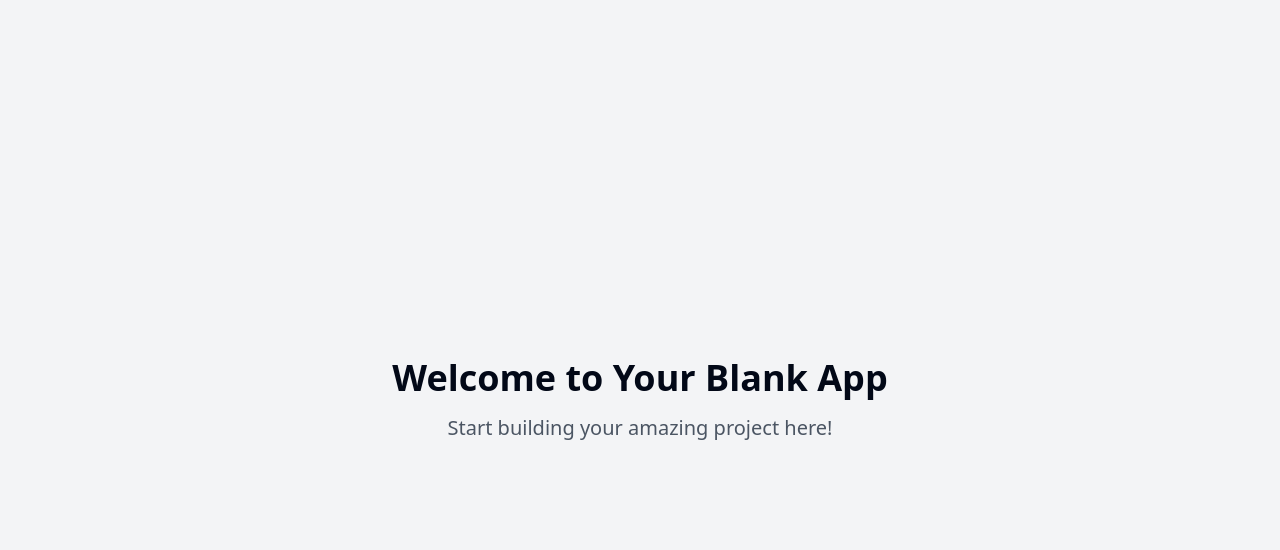
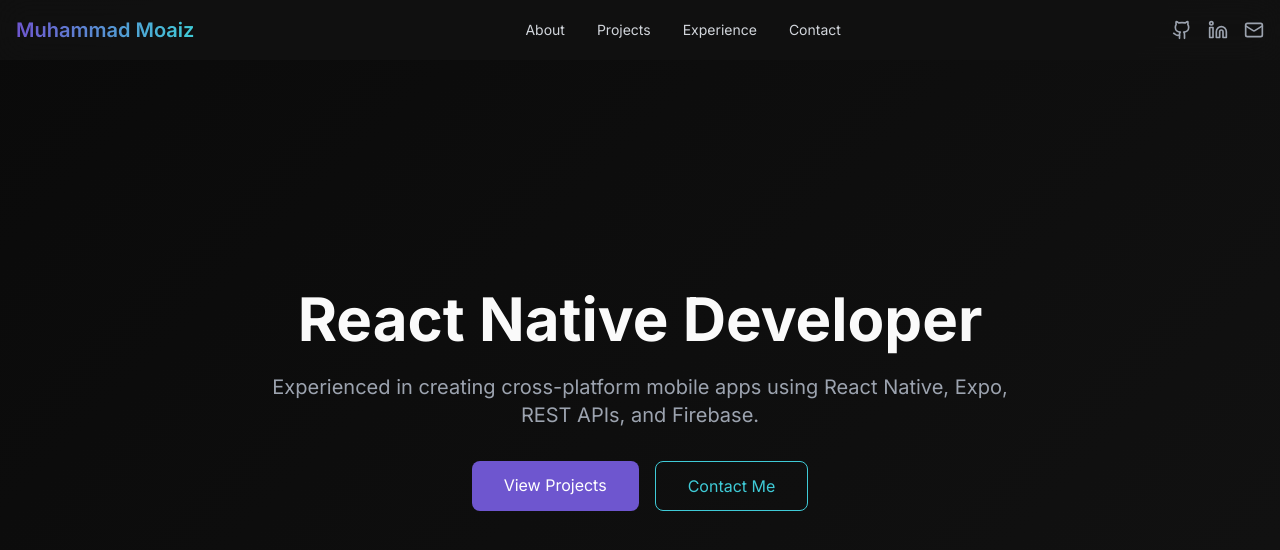
Before and after one commit to codewithmoju/modern-vista-profile, a React (Vite) app: page / in a window 1280 px wide. Shown: the top 550 px of the page. Built offline with nearby package versions, Linux system fonts and the light colour scheme.

Commit message:
Implement portfolio website
This commit implements a personal portfolio website with a dark theme, animations, and sections for projects and experience.  The website includes links to LinkedIn and GitHub profiles.

```diff
--- a/package.json
+++ b/package.json
@@ -45,6 +45,7 @@
     "cmdk": "^1.0.0",
     "date-fns": "^3.6.0",
     "embla-carousel-react": "^8.3.0",
+    "framer-motion": "^12.4.2",
     "input-otp": "^1.2.4",
     "lucide-react": "^0.462.0",
     "next-themes": "^0.3.0",
--- /dev/null
+++ b/src/components/Header.tsx
@@ -0,0 +1,64 @@
+
+import { motion } from "framer-motion";
+import { Github, Linkedin, Mail } from "lucide-react";
+
+const Header = () => {
+  return (
+    <motion.header
+      initial={{ opacity: 0, y: -20 }}
+      animate={{ opacity: 1, y: 0 }}
+      className="fixed top-0 left-0 right-0 z-50 bg-theme-dark-surface/80 backdrop-blur-lg"
+    >
+      <div className="container mx-auto px-4 py-4 flex justify-between items-center">
+        <motion.div
+          initial={{ opacity: 0 }}
+          animate={{ opacity: 1 }}
+          transition={{ delay: 0.2 }}
+          className="text-xl font-semibold gradient-text"
+        >
+          Muhammad Moaiz
+        </motion.div>
+        <nav className="hidden md:flex space-x-8">
+          {["About", "Projects", "Experience", "Contact"].map((item, i) => (
+            <motion.a
+              key={item}
+              href={`#${item.toLowerCase()}`}
+              initial={{ opacity: 0, y: -20 }}
+              animate={{ opacity: 1, y: 0 }}
+              transition={{ delay: 0.1 * i }}
+              className="text-sm text-gray-300 hover:text-white transition-colors"
+            >
+              {item}
+            </motion.a>
+          ))}
+        </nav>
+        <div className="flex space-x-4">
+          <a
+            href="https://github.com/MuhammadMoaiz001"
+            target="_blank"
+            rel="noopener noreferrer"
+            className="text-gray-400 hover:text-white transition-colors"
+          >
+            <Github size={20} />
+          </a>
+          <a
+            href="https://www.linkedin.com/in/muhammadmoaiz"
+            target="_blank"
+            rel="noopener noreferrer"
+            className="text-gray-400 hover:text-white transition-colors"
+          >
+            <Linkedin size={20} />
+          </a>
+          <a
+            href="mailto:muhammadmoaimrmr786@gmail.com"
+            className="text-gray-400 hover:text-white transition-colors"
+          >
+            <Mail size={20} />
+          </a>
+        </div>
+      </div>
+    </motion.header>
+  );
+};
+
+export default Header;
--- /dev/null
+++ b/src/components/Hero.tsx
@@ -0,0 +1,56 @@
+
+import { motion } from "framer-motion";
+
+const Hero = () => {
+  return (
+    <section className="min-h-screen flex items-center justify-center gradient-bg">
+      <div className="container mx-auto px-4 py-20">
+        <motion.div
+          initial={{ opacity: 0, y: 20 }}
+          animate={{ opacity: 1, y: 0 }}
+          transition={{ duration: 0.5 }}
+          className="max-w-3xl mx-auto text-center"
+        >
+          <motion.h1
+            initial={{ opacity: 0 }}
+            animate={{ opacity: 1 }}
+            transition={{ delay: 0.2 }}
+            className="text-4xl md:text-6xl font-bold mb-6"
+          >
+            React Native Developer
+          </motion.h1>
+          <motion.p
+            initial={{ opacity: 0 }}
+            animate={{ opacity: 1 }}
+            transition={{ delay: 0.4 }}
+            className="text-xl text-gray-400 mb-8"
+          >
+            Experienced in creating cross-platform mobile apps using React Native,
+            Expo, REST APIs, and Firebase.
+          </motion.p>
+          <motion.div
+            initial={{ opacity: 0 }}
+            animate={{ opacity: 1 }}
+            transition={{ delay: 0.6 }}
+            className="flex justify-center space-x-4"
+          >
+            <a
+              href="#projects"
+              className="bg-theme-accent1 hover:bg-opacity-90 text-white px-8 py-3 rounded-lg transition-all"
+            >
+              View Projects
+            </a>
+            <a
+              href="#contact"
+              className="border border-theme-accent2 text-theme-accent2 hover:bg-theme-accent2 hover:text-black px-8 py-3 rounded-lg transition-all"
+            >
+              Contact Me
+            </a>
+          </motion.div>
+        </motion.div>
+      </div>
+    </section>
+  );
+};
+
+export default Hero;
--- a/src/index.css
+++ b/src/index.css
@@ -1,92 +1,41 @@
+
+@import url('https://fonts.googleapis.com/css2?family=Inter:wght@300;400;500;600;700&display=swap');
+
 @tailwind base;
 @tailwind components;
 @tailwind utilities;
 
 @layer base {
   :root {
-    --background: 0 0% 100%;
-    --foreground: 222.2 84% 4.9%;
+    --background: 0 0% 3.9%;
+    --foreground: 0 0% 98%;
 
-    --card: 0 0% 100%;
-    --card-foreground: 222.2 84% 4.9%;
+    --card: 0 0% 3.9%;
+    --card-foreground: 0 0% 98%;
 
-    --popover: 0 0% 100%;
-    --popover-foreground: 222.2 84% 4.9%;
+    --popover: 0 0% 3.9%;
+    --popover-foreground: 0 0% 98%;
 
-    --primary: 222.2 47.4% 11.2%;
-    --primary-foreground: 210 40% 98%;
+    --primary: 0 0% 98%;
+    --primary-foreground: 0 0% 9%;
 
-    --secondary: 210 40% 96.1%;
-    --secondary-foreground: 222.2 47.4% 11.2%;
+    --secondary: 0 0% 14.9%;
+    --secondary-foreground: 0 0% 98%;
 
-    --muted: 210 40% 96.1%;
-    --muted-foreground: 215.4 16.3% 46.9%;
+    --muted: 0 0% 14.9%;
+    --muted-foreground: 0 0% 63.9%;
 
-    --accent: 210 40% 96.1%;
-    --accent-foreground: 222.2 47.4% 11.2%;
+    --accent: 0 0% 14.9%;
+    --accent-foreground: 0 0% 98%;
 
-    --destructive: 0 84.2% 60.2%;
-    --destructive-foreground: 210 40% 98%;
+    --destructive: 0 62.8% 30.6%;
+    --destructive-foreground: 0 0% 98%;
 
-    --border: 214.3 31.8% 91.4%;
-    --input: 214.3 31.8% 91.4%;
-    --ring: 222.2 84% 4.9%;
+    --border: 0 0% 14.9%;
+    --input: 0 0% 14.9%;
+    --ring: 0 0% 83.9%;
 
     --radius: 0.5rem;
-
-    --sidebar-background: 0 0% 98%;
-
-    --sidebar-foreground: 240 5.3% 26.1%;
-
-    --sidebar-primary: 240 5.9% 10%;
-
-    --sidebar-primary-foreground: 0 0% 98%;
-
-    --sidebar-accent: 240 4.8% 95.9%;
-
-    --sidebar-accent-foreground: 240 5.9% 10%;
-
-    --sidebar-border: 220 13% 91%;
-
-    --sidebar-ring: 217.2 91.2% 59.8%;
-  }
-
-  .dark {
-    --background: 222.2 84% 4.9%;
-    --foreground: 210 40% 98%;
-
-    --card: 222.2 84% 4.9%;
-    --card-foreground: 210 40% 98%;
-
-    --popover: 222.2 84% 4.9%;
-    --popover-foreground: 210 40% 98%;
-
-    --primary: 210 40% 98%;
-    --primary-foreground: 222.2 47.4% 11.2%;
-
-    --secondary: 217.2 32.6% 17.5%;
-    --secondary-foreground: 210 40% 98%;
-
-    --muted: 217.2 32.6% 17.5%;
-    --muted-foreground: 215 20.2% 65.1%;
-
-    --accent: 217.2 32.6% 17.5%;
-    --accent-foreground: 210 40% 98%;
-
-    --destructive: 0 62.8% 30.6%;
-    --destructive-foreground: 210 40% 98%;
-
-    --border: 217.2 32.6% 17.5%;
-    --input: 217.2 32.6% 17.5%;
-    --ring: 212.7 26.8% 83.9%;
-    --sidebar-background: 240 5.9% 10%;
-    --sidebar-foreground: 240 4.8% 95.9%;
-    --sidebar-primary: 224.3 76.3% 48%;
-    --sidebar-primary-foreground: 0 0% 100%;
-    --sidebar-accent: 240 3.7% 15.9%;
-    --sidebar-accent-foreground: 240 4.8% 95.9%;
-    --sidebar-border: 240 3.7% 15.9%;
-    --sidebar-ring: 217.2 91.2% 59.8%;
   }
 }
 
@@ -94,8 +43,27 @@
   * {
     @apply border-border;
   }
-
   body {
-    @apply bg-background text-foreground;
+    @apply bg-theme-dark-bg text-foreground font-['Inter'];
   }
 }
+
+.gradient-bg {
+  background: linear-gradient(135deg, #0A0A0A 0%, #121212 100%);
+}
+
+.gradient-text {
+  background: linear-gradient(90deg, #6E56CF 0%, #3FCBD7 100%);
+  -webkit-background-clip: text;
+  background-clip: text;
+  color: transparent;
+}
+
+.card-hover {
+  transition: all 0.3s ease;
+}
+
+.card-hover:hover {
+  transform: translateY(-5px);
+  box-shadow: 0 10px 20px rgba(0, 0, 0, 0.2);
+}
--- a/src/pages/Index.tsx
+++ b/src/pages/Index.tsx
@@ -1,12 +1,13 @@
-// Update this page (the content is just a fallback if you fail to update the page)
+
+import { motion } from "framer-motion";
+import Header from "@/components/Header";
+import Hero from "@/components/Hero";
 
 const Index = () => {
   return (
-    <div className="min-h-screen flex items-center justify-center bg-gray-100">
-      <div className="text-center">
-        <h1 className="text-4xl font-bold mb-4">Welcome to Your Blank App</h1>
-        <p className="text-xl text-gray-600">Start building your amazing project here!</p>
-      </div>
+    <div className="bg-theme-dark-bg min-h-screen">
+      <Header />
+      <Hero />
     </div>
   );
 };
--- a/tailwind.config.ts
+++ b/tailwind.config.ts
@@ -1,3 +1,4 @@
+
 import type { Config } from "tailwindcss";
 
 export default {
@@ -12,85 +13,73 @@ export default {
   theme: {
     container: {
       center: true,
-			padding: '2rem',
+      padding: "2rem",
       screens: {
-				'2xl': '1400px'
-			}
+        "2xl": "1400px",
+      },
     },
     extend: {
       colors: {
-				border: 'hsl(var(--border))',
-				input: 'hsl(var(--input))',
-				ring: 'hsl(var(--ring))',
-				background: 'hsl(var(--background))',
-				foreground: 'hsl(var(--foreground))',
+        border: "hsl(var(--border))",
+        input: "hsl(var(--input))",
+        ring: "hsl(var(--ring))",
+        background: "hsl(var(--background))",
+        foreground: "hsl(var(--foreground))",
         primary: {
-					DEFAULT: 'hsl(var(--primary))',
-					foreground: 'hsl(var(--primary-foreground))'
+          DEFAULT: "hsl(var(--primary))",
+          foreground: "hsl(var(--primary-foreground))",
         },
         secondary: {
-					DEFAULT: 'hsl(var(--secondary))',
-					foreground: 'hsl(var(--secondary-foreground))'
+          DEFAULT: "hsl(var(--secondary))",
+          foreground: "hsl(var(--secondary-foreground))",
         },
         destructive: {
-					DEFAULT: 'hsl(var(--destructive))',
-					foreground: 'hsl(var(--destructive-foreground))'
+          DEFAULT: "hsl(var(--destructive))",
+          foreground: "hsl(var(--destructive-foreground))",
         },
         muted: {
-					DEFAULT: 'hsl(var(--muted))',
-					foreground: 'hsl(var(--muted-foreground))'
+          DEFAULT: "hsl(var(--muted))",
+          foreground: "hsl(var(--muted-foreground))",
         },
         accent: {
-					DEFAULT: 'hsl(var(--accent))',
-					foreground: 'hsl(var(--accent-foreground))'
+          DEFAULT: "hsl(var(--accent))",
+          foreground: "hsl(var(--accent-foreground))",
         },
         popover: {
-					DEFAULT: 'hsl(var(--popover))',
-					foreground: 'hsl(var(--popover-foreground))'
+          DEFAULT: "hsl(var(--popover))",
+          foreground: "hsl(var(--popover-foreground))",
         },
         card: {
-					DEFAULT: 'hsl(var(--card))',
-					foreground: 'hsl(var(--card-foreground))'
+          DEFAULT: "hsl(var(--card))",
+          foreground: "hsl(var(--card-foreground))",
         },
-				sidebar: {
-					DEFAULT: 'hsl(var(--sidebar-background))',
-					foreground: 'hsl(var(--sidebar-foreground))',
-					primary: 'hsl(var(--sidebar-primary))',
-					'primary-foreground': 'hsl(var(--sidebar-primary-foreground))',
-					accent: 'hsl(var(--sidebar-accent))',
-					'accent-foreground': 'hsl(var(--sidebar-accent-foreground))',
-					border: 'hsl(var(--sidebar-border))',
-					ring: 'hsl(var(--sidebar-ring))'
-				}
+        theme: {
+          "dark-bg": "#0A0A0A",
+          "dark-surface": "#121212",
+          accent1: "#6E56CF",
+          accent2: "#3FCBD7",
         },
-			borderRadius: {
-				lg: 'var(--radius)',
-				md: 'calc(var(--radius) - 2px)',
-				sm: 'calc(var(--radius) - 4px)'
       },
       keyframes: {
-				'accordion-down': {
-					from: {
-						height: '0'
+        "accordion-down": {
+          from: { height: "0" },
+          to: { height: "var(--radix-accordion-content-height)" },
         },
-					to: {
-						height: 'var(--radix-accordion-content-height)'
-					}
+        "accordion-up": {
+          from: { height: "var(--radix-accordion-content-height)" },
+          to: { height: "0" },
         },
-				'accordion-up': {
-					from: {
-						height: 'var(--radix-accordion-content-height)'
+        fadeIn: {
+          "0%": { opacity: "0", transform: "translateY(10px)" },
+          "100%": { opacity: "1", transform: "translateY(0)" },
         },
-					to: {
-						height: '0'
-					}
-				}
       },
       animation: {
-				'accordion-down': 'accordion-down 0.2s ease-out',
-				'accordion-up': 'accordion-up 0.2s ease-out'
-			}
-		}
+        "accordion-down": "accordion-down 0.2s ease-out",
+        "accordion-up": "accordion-up 0.2s ease-out",
+        fadeIn: "fadeIn 0.5s ease-out forwards",
+      },
+    },
   },
   plugins: [require("tailwindcss-animate")],
 } satisfies Config;
```
Also changed, not shown: 1 other file (tests, documents, lock files or other folders). Lines whose indentation alone changed are shown as unchanged.
